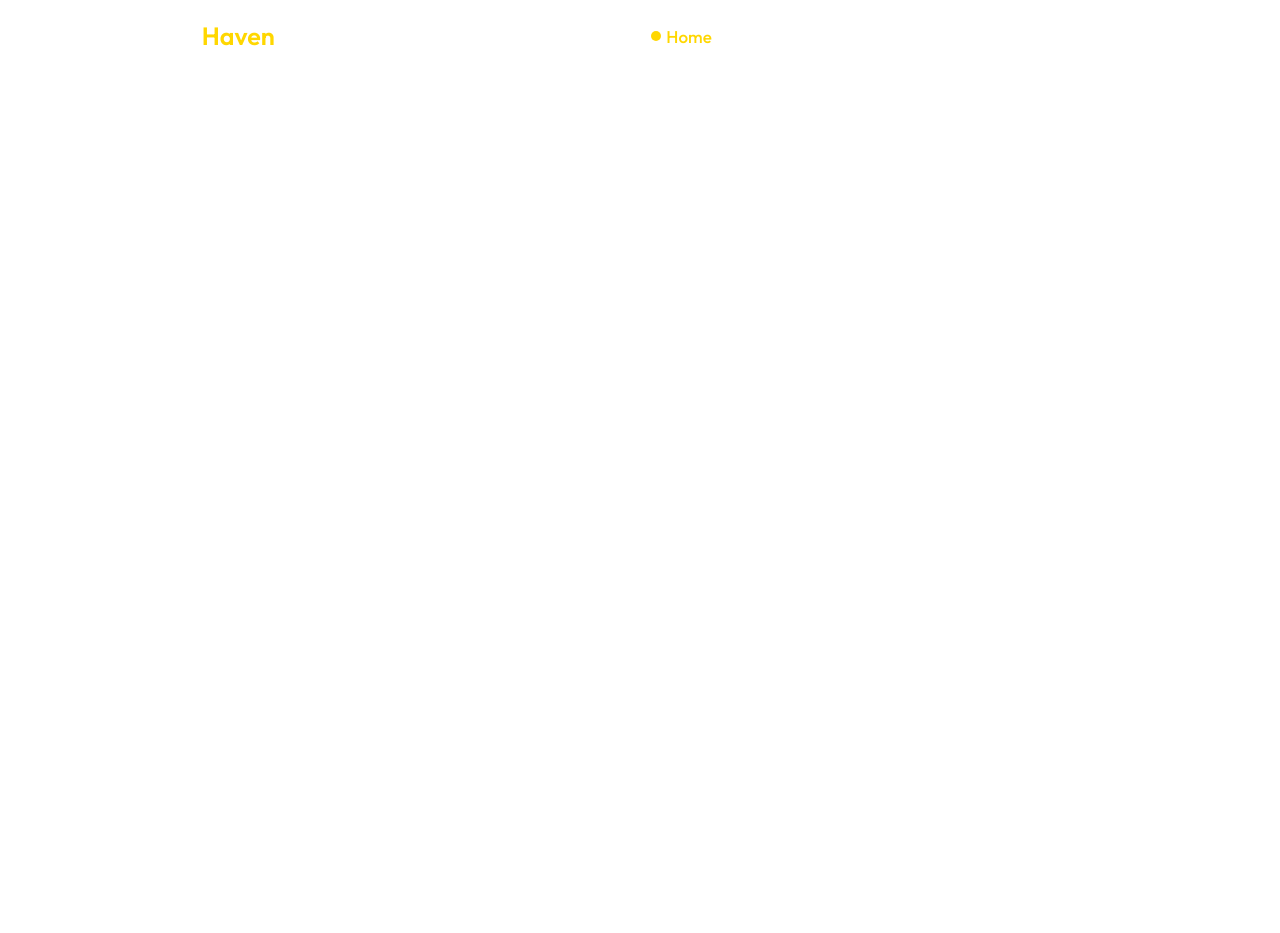
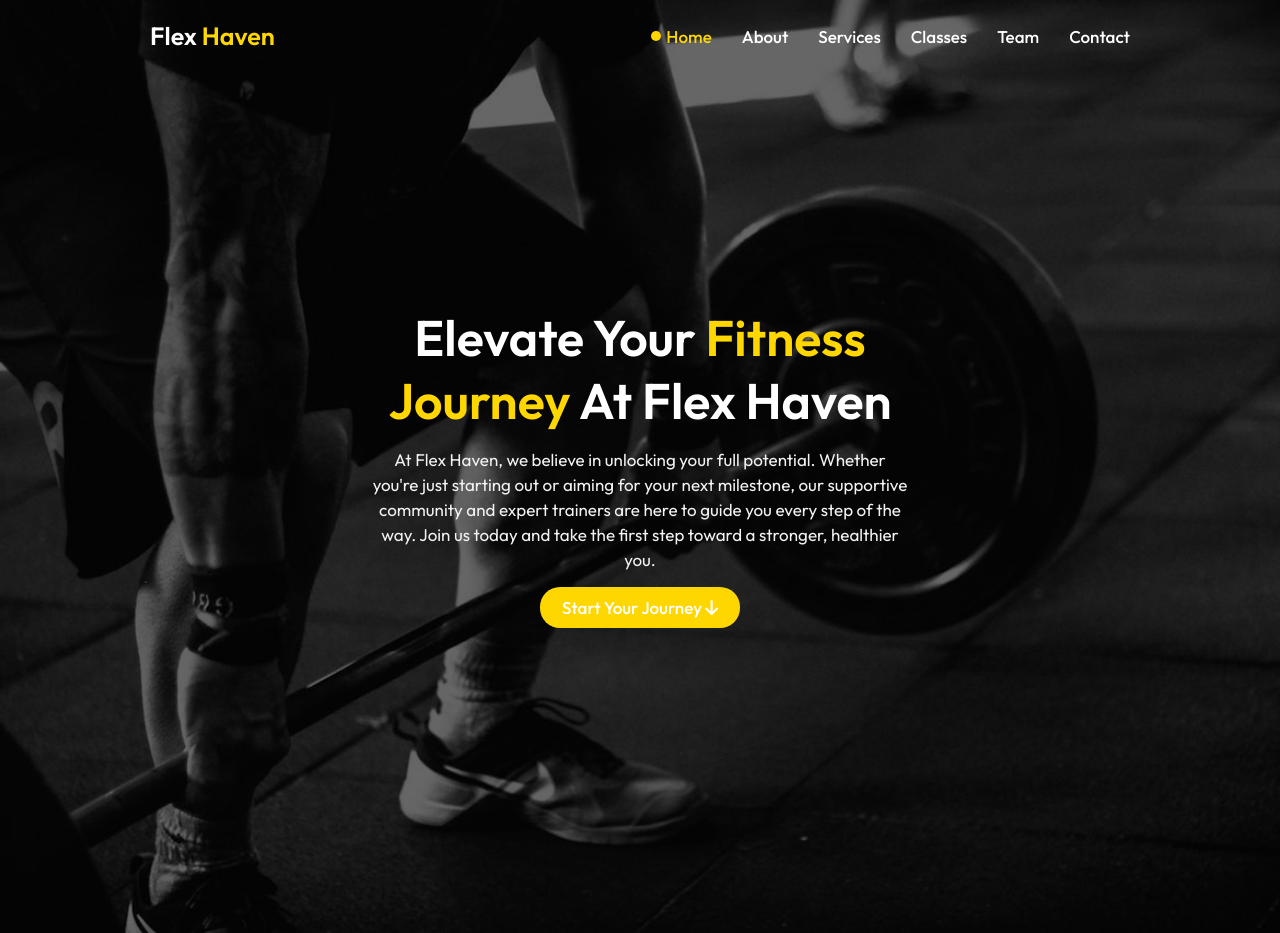
Before and after one commit to Itssanthoshhere/Flex-Haven, a plain HTML site: page index.html in a window 1280 px wide. Before the commit the page ends 800 px from the top, so only its background shows below. Drawn offline with Linux system fonts and the light colour scheme.

Commit message:
Implement the Home Section

```diff
--- a/css/style.css
+++ b/css/style.css
@@ -176,7 +176,43 @@ img {
 }
 
 
+/* Home */
+.home {
+    width: 100%;
+    /* height: 700px; */
+    height: 700pt;
+    background: linear-gradient(to right, rgba(0, 0, 0, 0.6), rgba(0, 0, 0, 0.6)), url('../images/bg.jpg') center center no-repeat;
+    background-size: cover;
+    padding: 100px;
+    display: flex;
+    justify-content: center;
+    align-items: center;
+}
 
+.home .content .text {
+    width: 50%;
+    margin: 0 auto;
+    text-align: center;
+}
+
+.home .content .text h1 {
+    font-size: 5rem;
+    font-weight: 600;
+    color: #fff;
+    text-transform: capitalize;
+}
+
+.home .content .text h1 span {
+    color: var(--gold);
+}
+
+.home .content .text p {
+    margin: 1.5rem 0;
+    font-size: 1.7rem;
+    color: #f2f2f2;
+    line-height: 2.5rem;
+    font-weight: 400;
+}
 
 
 
--- a/index.html
+++ b/index.html
@@ -47,6 +47,25 @@
     </header>
 
 
+    <!-- Home Section -->
+    <main>
+        <section class="home">
+            <div class="content">
+                <div class="text">
+                    <h1>Elevate Your <span>Fitness Journey</span> at Flex Haven</h1>
+                    <p>At Flex Haven, we believe in unlocking your full potential.
+                        Whether you're just starting out or aiming for your next milestone,
+                        our supportive community and expert trainers are here to guide you
+                        every step of the way. Join us today and take the first step toward a
+                        stronger, healthier you.</p>
+
+                    <a href="#" class="btn primary-btn">Start Your Journey <i class="fa-solid fa-arrow-down"></i></a>
+                </div>
+            </div>
+        </section>
+    </main>
+
+
     <!-- JS file -->
     <script src="js/main.js"></script>
 </body>
```
